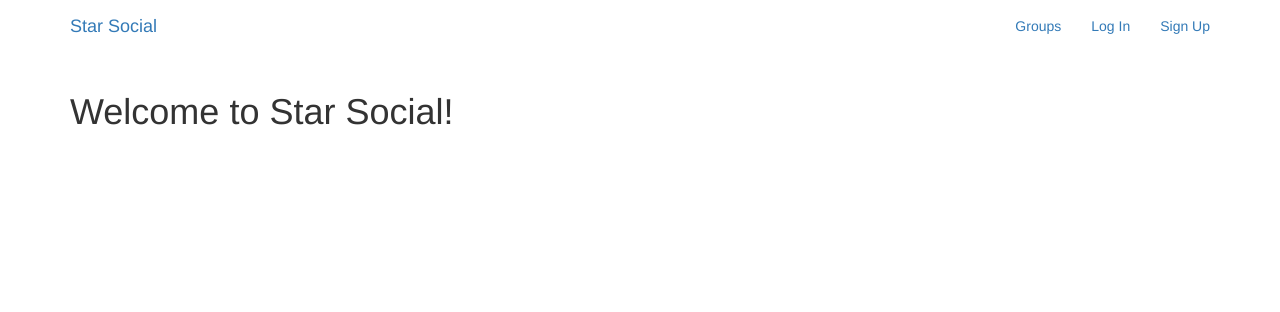
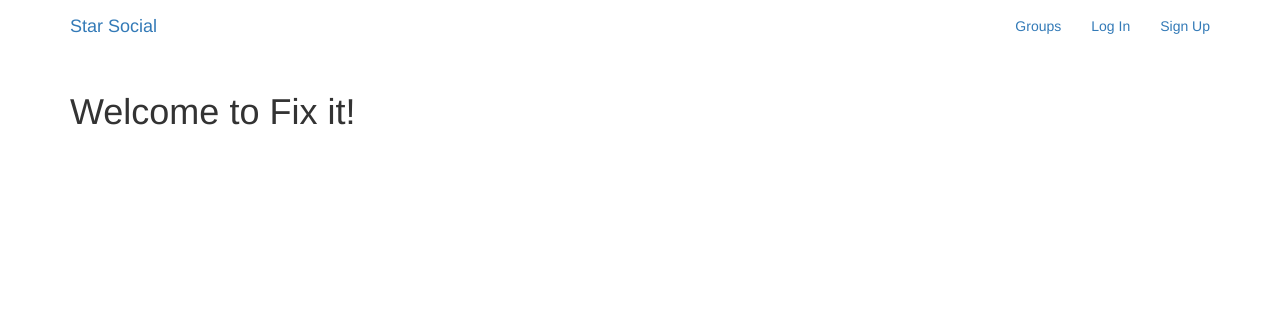
Before and after one commit to srijannnd/FIx-It, a Django app: page / in a window 1280 px wide. Shown: the top 312 px of the page. Run offline with Django 3.2, Linux system fonts and the light colour scheme; some libraries are stand-ins or nearby versions; some web fonts are replaced.

Commit message:
backend finished

```diff
--- a/simplesocial/templates/base.html
+++ b/simplesocial/templates/base.html
@@ -3,7 +3,7 @@
 <html lang="en">
 <head>
     <meta charset="UTF-8">
-    <title>Star Social</title>
+    <title>Fix it!</title>
     <!-- Latest compiled and minified CSS -->
     <link rel="stylesheet" href="https://maxcdn.bootstrapcdn.com/bootstrap/3.3.7/css/bootstrap.min.css" integrity="sha384-BVYiiSIFeK1dGmJRAkycuHAHRg32OmUcww7on3RYdg4Va+PmSTsz/K68vbdEjh4u" crossorigin="anonymous">
 
--- a/simplesocial/templates/index.html
+++ b/simplesocial/templates/index.html
@@ -1,4 +1,4 @@
 {% extends "base.html" %}
 {% block content %}
-  <h1>Welcome to Star Social!</h1>
+  <h1>Welcome to Fix it!</h1>
 {% endblock %}
```
Also changed, not shown: simplesocial/db.sqlite3.
